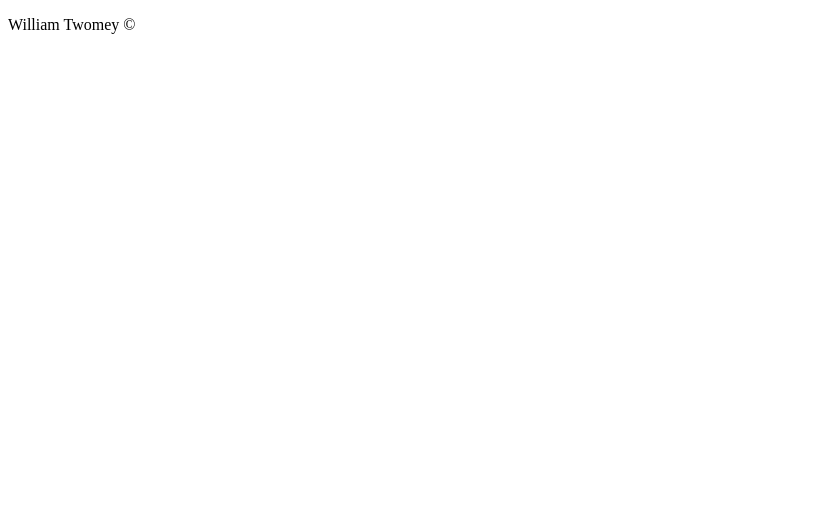
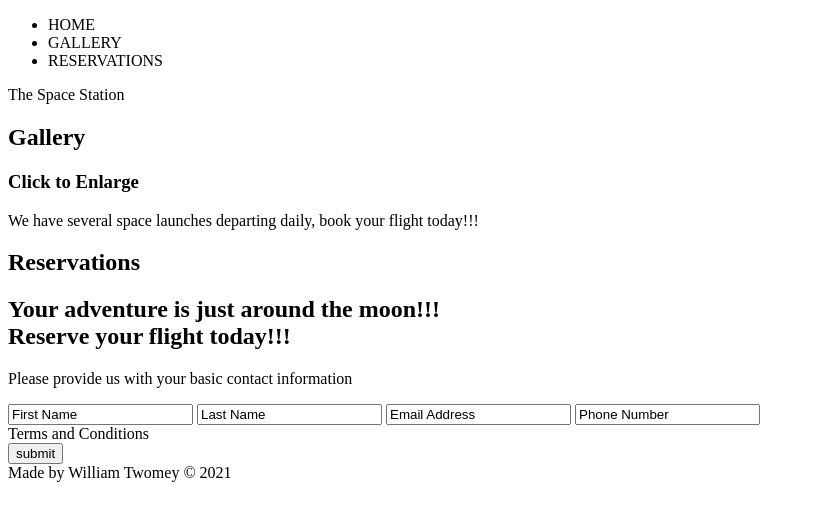
Before and after one commit to Reilig35/tech_HTML_project, a plain HTML site: page index.html in a window 1280 px wide. Shown: the whole page, without its empty margins (0-815 px from the left). Drawn offline with Linux system fonts and the light colour scheme.

Commit message:
First update to the HTML code

```diff
--- a/index.html
+++ b/index.html
@@ -1,13 +1,85 @@
 <!DOCTYPE html>
 <html lang="en-IE">
     <head>
-        <title>William's Page</title>
+        <meta charset="utf-8">
+        <title>William's Space Station Adventure</title>
     </head>
+    <body>
 
-    <body>
+        <!-- NAV -->
+        <div>
+            <div>
+                <ul>
+                    <li>HOME</li>
+                    <li>GALLERY</li>
+                    <li>RESERVATIONS</li>
+                </ul>
+            </div>
+        </div>
+        <!-- END NAV -->
+
+        <!-- HOME -->
+        <div>
+            <div>
+                <span>The Space Station</span>
+            </div>
+        </div>
+        <!-- END HOME -->
+
+        <!-- Gallery -->
+        <section>
+            <div>
+                <h1>Gallery</h1>
+            </div>
+
+                <!-- PHOTO CONTAINER -->
+                <div>
+                    <div>
+                        <div>
+                            <h3>Click to Enlarge</h3>
+                            <p>We have several space launches departing daily, book your flight today!!!</p>
+                        </div>
+                    </div>
+                </div>
+                <!-- END PHOTO CONTAINER -->
+        </section>
+        <!-- END GALLERY -->
+
+        <!-- RSPV -->
+        <section>
+            <div>
+                <div>
+                    <h1>Reservations</h1>
+                    <div>
+                        <h2><span>Your adventure is just around the moon!!!</span>
+                        <br />Reserve your flight today!!!
+                        </h2>
+                        <p>
+                            Please provide us with your basic contact information
+                        </p>
+                        <div>
+                            <form action="" method="post">
+                                <input class="rsvp" type="text" value="First Name">
+                                <input class="rsvp" type="text" value="Last Name">
+                                <input class="rsvp" type="text" value="Email Address">
+                                <input class="rsvp" type="text" value="Phone Number">
+                                <div class="form-spacer">
+                                    <label class="terms">Terms and Conditions</label>
+                                </div>
+                                <div>
+                                    <input type="submit" value="submit">
+                                </div>
+                            </form>
+                        </div>
+                    </div>
+                </div>
+            </div>
+        </section>
+        <!-- END RSVP -->
+
+        <!-- FOOTER -->
+        <div>
+            Made by William Twomey &#169; 2021
+        </div>
     </body>
-
-    <footer>
-        <p>William Twomey &#xa9;</p>
-    </footer>
 </html>
```
Also changed, not shown: 1 other file.
